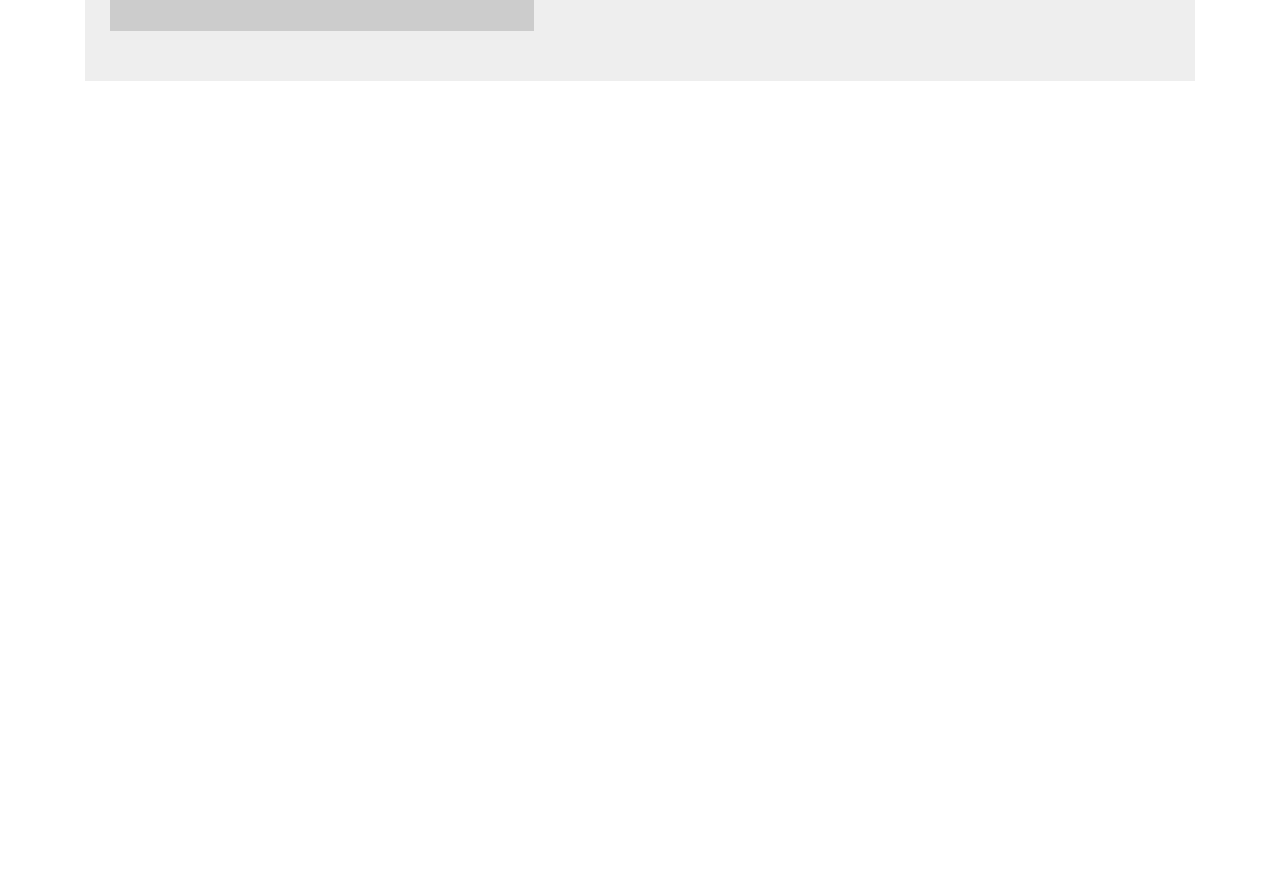
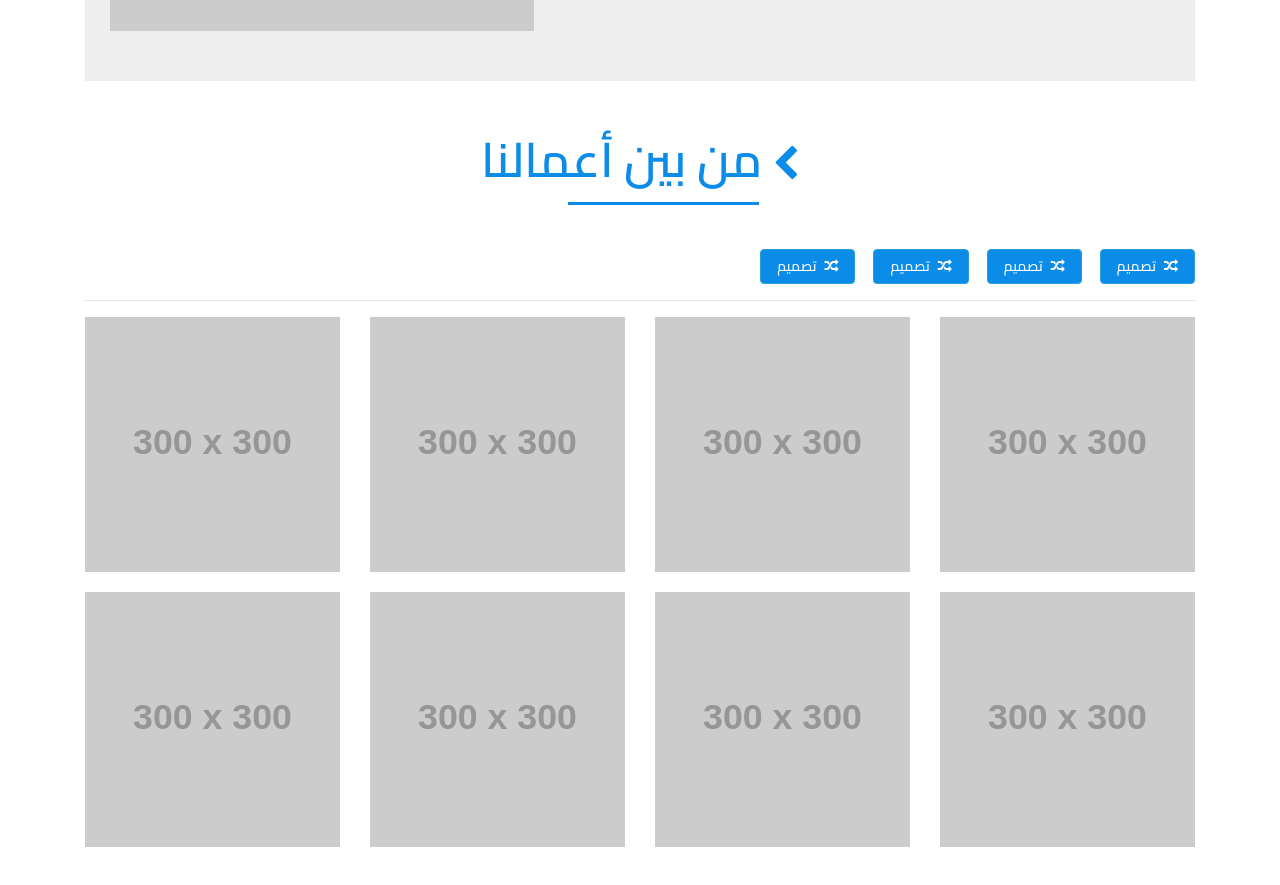
Before and after one commit to Youssef-zr/main-website-project, a Vue app: page / in a window 1280 px wide. Shown: the part 2200-3085 px from the top of the page. Before the commit the page ends 2331 px from the top, so only its background shows below. Built offline with nearby package versions, Linux system fonts and the light colour scheme.

Commit message:
therd commit

```diff
--- a/src/views/HomeView.vue
+++ b/src/views/HomeView.vue
@@ -216,6 +216,192 @@
           </div>
         </div>
       </section>
+
+      <!-- start portfolio projects -->
+      <section class="section section-portfolio">
+        <div class="main-title">
+          <h2><i class="fa fa-chevron-left"></i> من بين أعمالنا</h2>
+        </div>
+
+        <!-- btns shuffle projects -->
+        <div class="row">
+          <div class="col-12">
+            <ul class="shuffle-links list-unstyled p-0">
+              <li class="shuffle-item">
+                <button class="btn btn-primary">
+                  <i class="fa fa-random"></i> تصميم
+                </button>
+              </li>
+              <li class="shuffle-item">
+                <button class="btn btn-primary">
+                  <i class="fa fa-random"></i> تصميم
+                </button>
+              </li>
+              <li class="shuffle-item">
+                <button class="btn btn-primary">
+                  <i class="fa fa-random"></i> تصميم
+                </button>
+              </li>
+              <li class="shuffle-item">
+                <button class="btn btn-primary">
+                  <i class="fa fa-random"></i> تصميم
+                </button>
+              </li>
+            </ul>
+            <hr />
+          </div>
+        </div>
+
+        <!-- projects list -->
+        <div class="shuffle-projects">
+          <div class="row">
+            <!-- prject-info -->
+            <div class="col-sm-6 col-md-4 col-lg-3">
+              <div class="prject-info">
+                <div class="image">
+                  <img
+                    src="https://placehold.jp/300x300.png"
+                    class="w-100"
+                    alt=""
+                  />
+                </div>
+                <div class="description">
+                  <a href="#">
+                    Lorem ipsum dolor sit amet consectetur adipisicing elit. Et
+                    id necessitatibus corporis quos repudiandae reiciendis?
+                  </a>
+                </div>
+              </div>
+            </div>
+            <!-- prject-info -->
+            <div class="col-sm-6 col-md-4 col-lg-3">
+              <div class="prject-info">
+                <div class="image">
+                  <img
+                    src="https://placehold.jp/300x300.png"
+                    class="w-100"
+                    alt=""
+                  />
+                </div>
+                <div class="description">
+                  <a href="#">
+                    Lorem ipsum dolor sit amet consectetur adipisicing elit. Et
+                    id necessitatibus corporis quos repudiandae reiciendis?
+                  </a>
+                </div>
+              </div>
+            </div>
+            <!-- prject-info -->
+            <div class="col-sm-6 col-md-4 col-lg-3">
+              <div class="prject-info">
+                <div class="image">
+                  <img
+                    src="https://placehold.jp/300x300.png"
+                    class="w-100"
+                    alt=""
+                  />
+                </div>
+                <div class="description">
+                  <a href="#">
+                    Lorem ipsum dolor sit amet consectetur adipisicing elit. Et
+                    id necessitatibus corporis quos repudiandae reiciendis?
+                  </a>
+                </div>
+              </div>
+            </div>
+            <!-- prject-info -->
+            <div class="col-sm-6 col-md-4 col-lg-3">
+              <div class="prject-info">
+                <div class="image">
+                  <img
+                    src="https://placehold.jp/300x300.png"
+                    class="w-100"
+                    alt=""
+                  />
+                </div>
+                <div class="description">
+                  <a href="#">
+                    Lorem ipsum dolor sit amet consectetur adipisicing elit. Et
+                    id necessitatibus corporis quos repudiandae reiciendis?
+                  </a>
+                </div>
+              </div>
+            </div>
+            <!-- prject-info -->
+            <div class="col-sm-6 col-md-4 col-lg-3">
+              <div class="prject-info">
+                <div class="image">
+                  <img
+                    src="https://placehold.jp/300x300.png"
+                    class="w-100"
+                    alt=""
+                  />
+                </div>
+                <div class="description">
+                  <a href="#">
+                    Lorem ipsum dolor sit amet consectetur adipisicing elit. Et
+                    id necessitatibus corporis quos repudiandae reiciendis?
+                  </a>
+                </div>
+              </div>
+            </div>
+            <!-- prject-info -->
+            <div class="col-sm-6 col-md-4 col-lg-3">
+              <div class="prject-info">
+                <div class="image">
+                  <img
+                    src="https://placehold.jp/300x300.png"
+                    class="w-100"
+                    alt=""
+                  />
+                </div>
+                <div class="description">
+                  <a href="#">
+                    Lorem ipsum dolor sit amet consectetur adipisicing elit. Et
+                    id necessitatibus corporis quos repudiandae reiciendis?
+                  </a>
+                </div>
+              </div>
+            </div>
+            <!-- prject-info -->
+            <div class="col-sm-6 col-md-4 col-lg-3">
+              <div class="prject-info">
+                <div class="image">
+                  <img
+                    src="https://placehold.jp/300x300.png"
+                    class="w-100"
+                    alt=""
+                  />
+                </div>
+                <div class="description">
+                  <a href="#">
+                    Lorem ipsum dolor sit amet consectetur adipisicing elit. Et
+                    id necessitatibus corporis quos repudiandae reiciendis?
+                  </a>
+                </div>
+              </div>
+            </div>
+            <!-- prject-info -->
+            <div class="col-sm-6 col-md-4 col-lg-3">
+              <div class="prject-info">
+                <div class="image">
+                  <img
+                    src="https://placehold.jp/300x300.png"
+                    class="w-100"
+                    alt=""
+                  />
+                </div>
+                <div class="description">
+                  <a href="#">
+                    Lorem ipsum dolor sit amet consectetur adipisicing elit. Et
+                    id necessitatibus corporis quos repudiandae reiciendis?
+                  </a>
+                </div>
+              </div>
+            </div>
+          </div>
+        </div>
+      </section>
     </div>
   </div>
 </template>
@@ -297,6 +483,48 @@
     }
   }
 }
+
+// start section portfolio
+.section-portfolio {
+  .shuffle-links {
+    display: flex;
+    .shuffle-item {
+      margin-left: 18px;
+      .btn {
+        background: var(--primary);
+        i.fa {
+          margin-left: 5px;
+        }
+      }
+    }
+  }
+
+  .prject-info {
+    position: relative;
+    transition: background 1s ease-in-out;
+    margin-bottom: 20px;
+
+    &:hover .description {
+      display: block;
+    }
+    .description {
+      display: none;
+      position: absolute;
+      bottom: 0;
+      padding: 10px 10px 10px 0;
+      background: var(--primary);
+      transition: background 1s ease-in-out;
+      cursor: pointer;
+      a {
+        font-size: 14px;
+        color: #fff;
+        &:hover {
+          text-decoration: none;
+        }
+      }
+    }
+  }
+}
 </style>
 
 <script>
```
